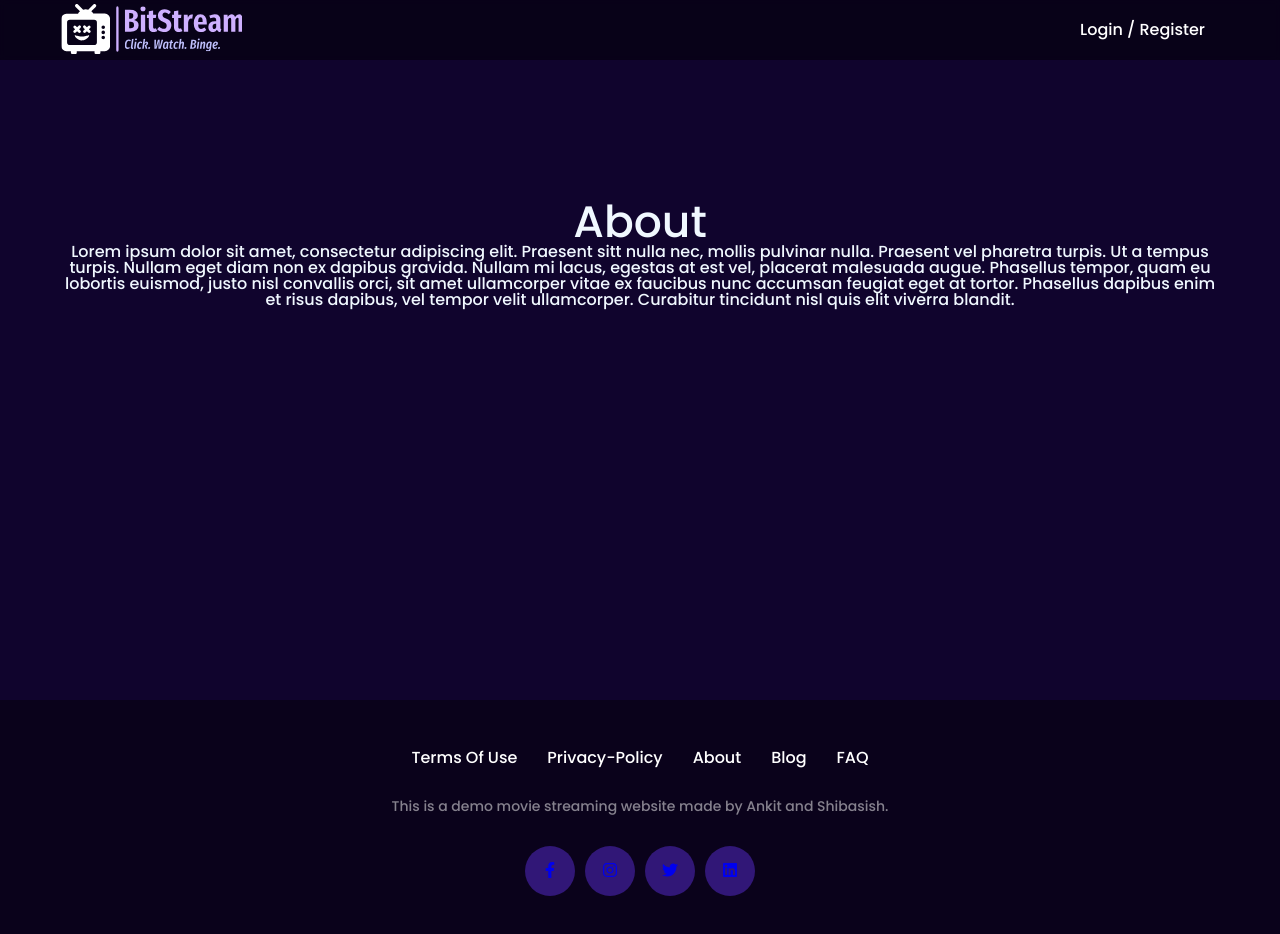
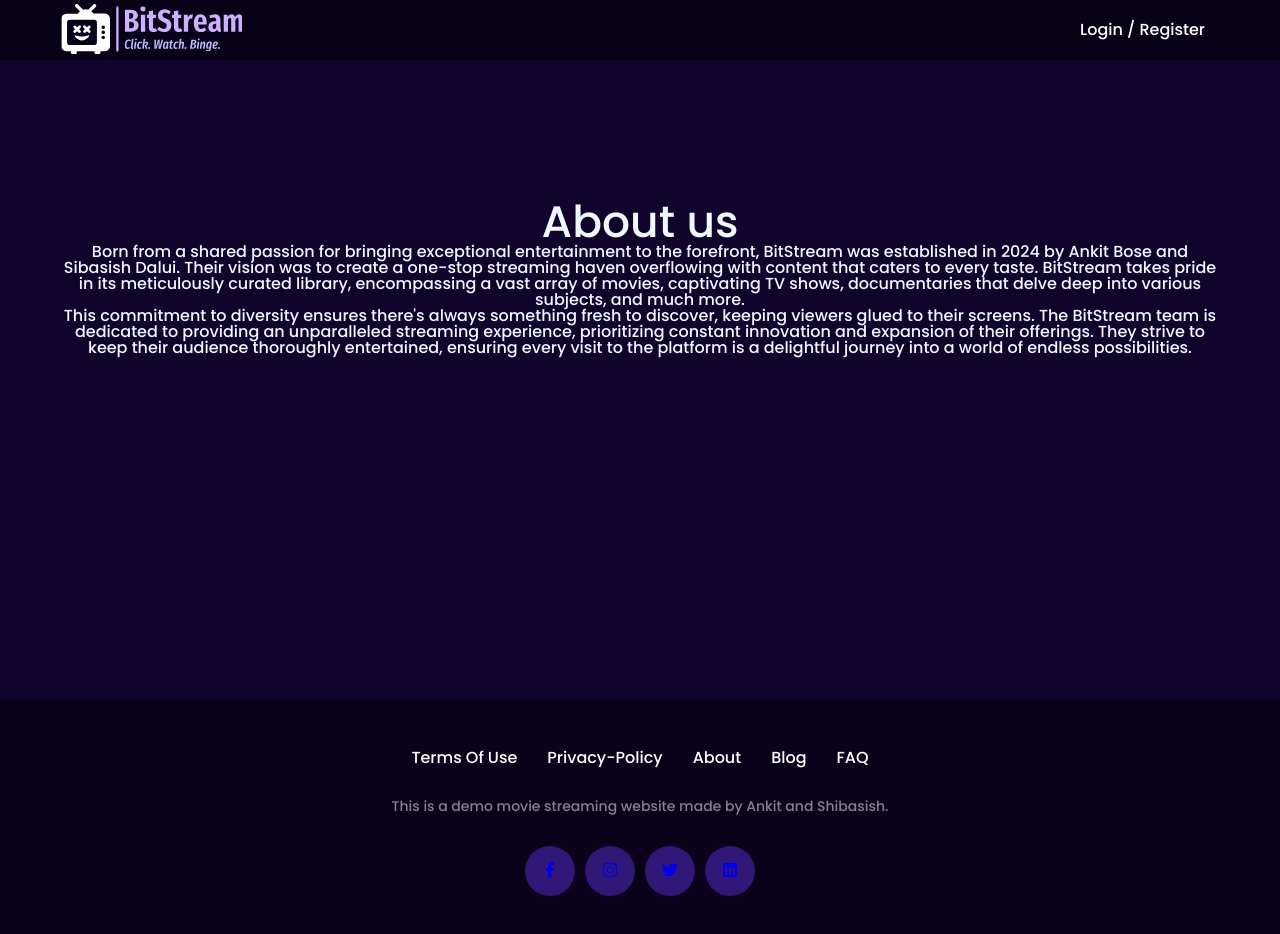
Before and after one commit to CheesyChilly/Ott-Platform-Prototype, a React (Vite) app in the folder app/: page /about in a window 1280 px wide. Shown: the top 934 px of the page. Built offline with nearby package versions, Linux system fonts and the light colour scheme; no server answers.

Commit message:
Update About.jsx

```diff
--- a/app/src/pages/about/About.jsx
+++ b/app/src/pages/about/About.jsx
@@ -8,16 +8,21 @@ const About = () => {
   return (
     <div className="pageNotFound">
       <ContentWrapper>
-        <span className="smallText">About</span>
+        <span className="smallText">About us</span>
         <p className="para">
-          Lorem ipsum dolor sit amet, consectetur adipiscing elit. Praesent sitt nulla nec, mollis
-          pulvinar nulla. Praesent vel pharetra turpis. Ut a tempus turpis.
-          Nullam eget diam non ex dapibus gravida. Nullam mi lacus, egestas at
-          est vel, placerat malesuada augue. Phasellus tempor, quam eu lobortis
-          euismod, justo nisl convallis orci, sit amet ullamcorper
-          vitae ex faucibus nunc accumsan feugiat eget at tortor. Phasellus
-          dapibus enim et risus dapibus, vel tempor velit ullamcorper. Curabitur
-          tincidunt nisl quis elit viverra blandit.
+          Born from a shared passion for bringing exceptional entertainment to
+          the forefront, BitStream was established in 2024 by Ankit Bose and
+          Sibasish Dalui. Their vision was to create a one-stop streaming haven
+          overflowing with content that caters to every taste. BitStream takes
+          pride in its meticulously curated library, encompassing a vast array
+          of movies, captivating TV shows, documentaries that delve deep into
+          various subjects, and much more. <br/>This commitment to diversity ensures
+          there's always something fresh to discover, keeping viewers glued to
+          their screens. The BitStream team is dedicated to providing an
+          unparalleled streaming experience, prioritizing constant innovation
+          and expansion of their offerings. They strive to keep their audience
+          thoroughly entertained, ensuring every visit to the platform is a
+          delightful journey into a world of endless possibilities.
         </p>
       </ContentWrapper>
     </div>
```
